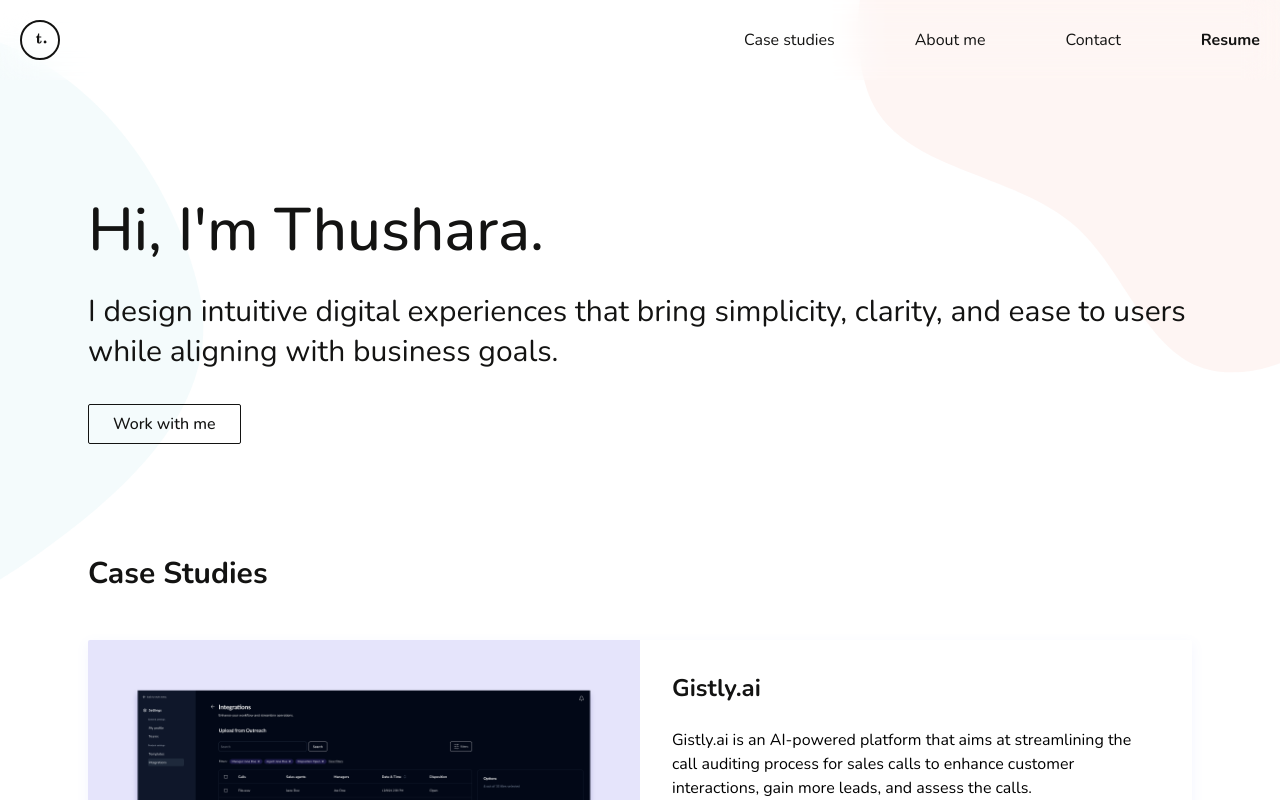
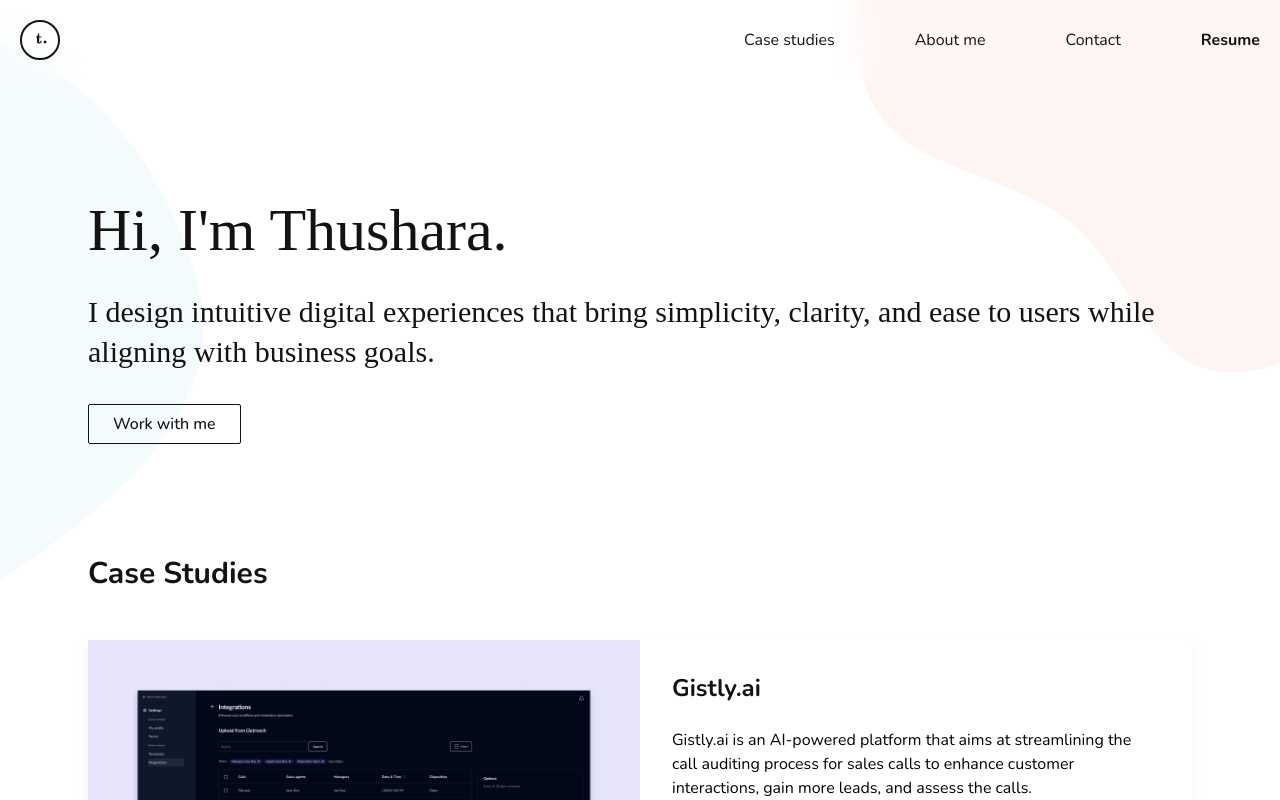
Before and after one commit to thushara-design/thushara-design.github.io, a React (Vite) app: page / in a window 1280 px wide. Shown: the top 800 px of the page. Built offline with nearby package versions, Linux system fonts and the light colour scheme; a web font is replaced by a local one.

Commit message:
Revert hero fonts back to Instrument Serif

```diff
--- a/src/components/hero.tsx
+++ b/src/components/hero.tsx
@@ -6,8 +6,8 @@ export const Hero = () => {
   return (
     <AnimatedSection id="#" className="flex flex-col items-center font-body md:flex-row md:py-16">
       <div className="mb-16 mt-28 flex flex-col md:mb-0 md:w-full">
-        <h1 className="leading-20 font-sans text-5xl font-medium sm:text-6xl">Hi, I&apos;m Thushara.</h1>
-        <p className="my-8 font-sans text-3xl leading-10">
+        <h1 className="leading-20 font-title text-5xl font-medium sm:text-6xl">Hi, I&apos;m Thushara.</h1>
+        <p className="my-8 font-title text-3xl leading-10">
           I design intuitive digital experiences that bring simplicity, clarity, and ease to users while aligning with business goals.
         </p>
         <a href={socialLinks.find(({ label }) => label === "Email")?.link}>
```
